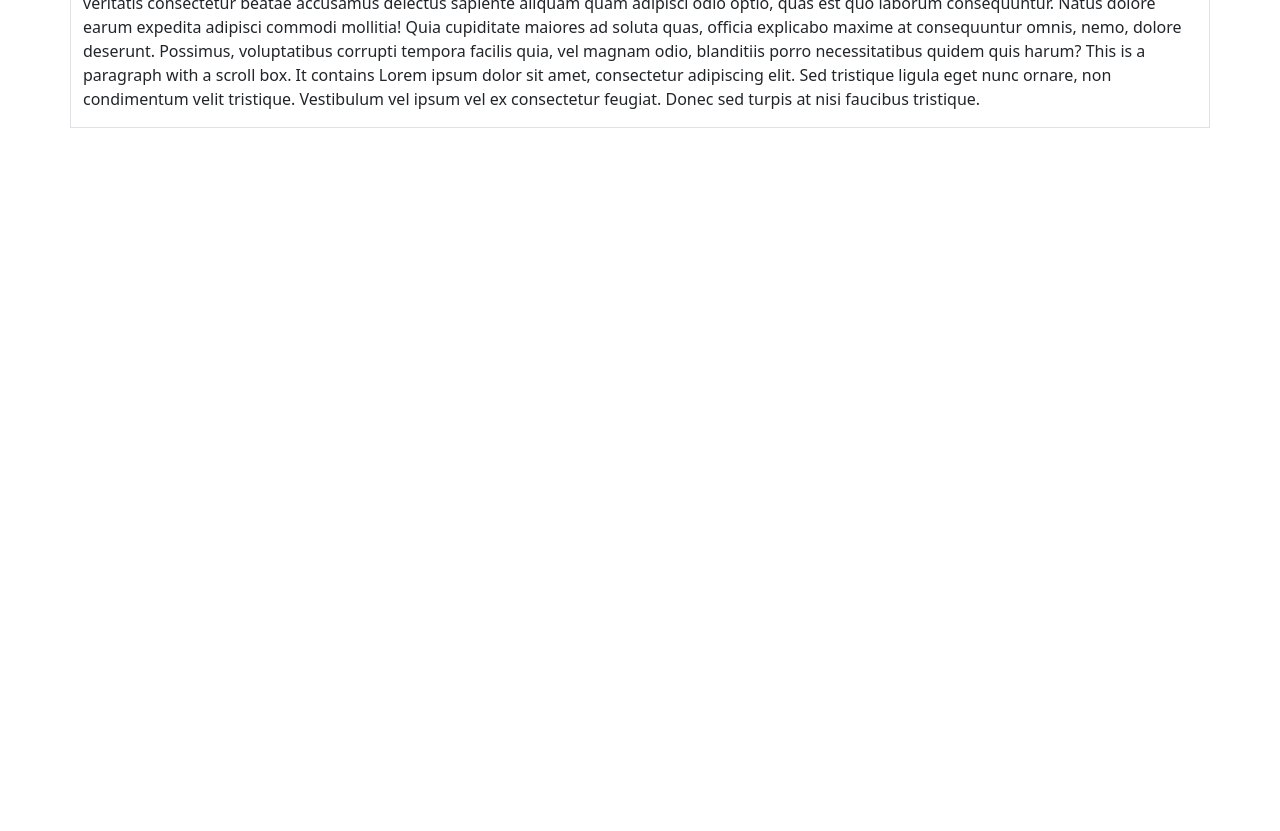
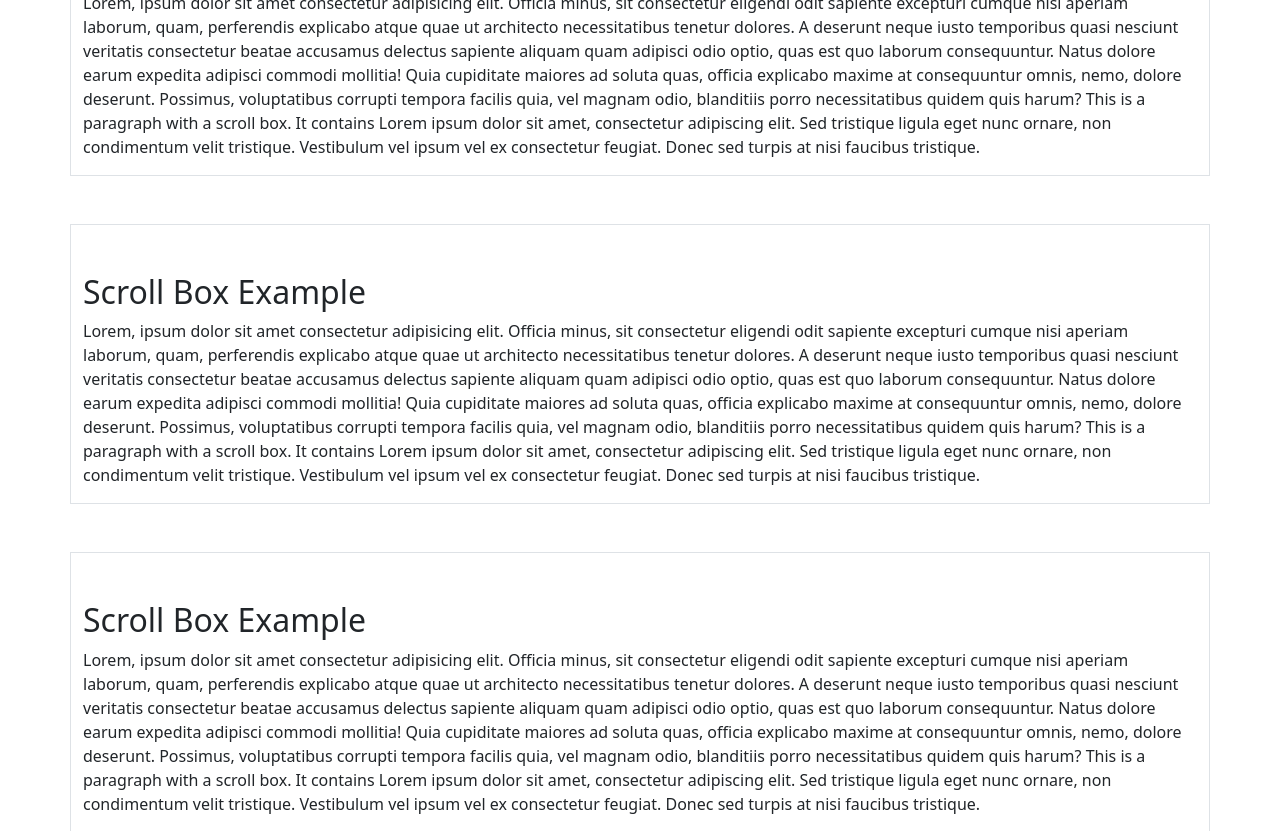
Before and after one commit to beva3/bootstrap-learning, a plain HTML site: page responsiveLayout.html in a window 1280 px wide. Shown: the part 471-1302 px from the top of the page. Before the commit the page ends 800 px from the top, so only its background shows below. Drawn offline with nearby package versions, Linux system fonts and the light colour scheme.

Commit message:
add more

```diff
--- a/responsiveLayout.html
+++ b/responsiveLayout.html
@@ -35,8 +35,24 @@
     </div>
 
     <!-- scroll -->
-     <div class="container mt-5 border">
-        <div class="scroll-box" style="max-height: 400px; overflow-y: auto;">
+     <div class="container mt-5 pt-5 border ">
+        <div class="scroll-box "  style="max-height: 400px; overflow-y: auto;">
+            <h2>Scroll Box Example</h2>
+            <p>Lorem, ipsum dolor sit amet consectetur adipisicing elit. Officia minus, sit consectetur eligendi odit sapiente excepturi cumque nisi aperiam laborum, quam, perferendis explicabo atque quae ut architecto necessitatibus tenetur dolores.
+            A deserunt neque iusto temporibus quasi nesciunt veritatis consectetur beatae accusamus delectus sapiente aliquam quam adipisci odio optio, quas est quo laborum consequuntur. Natus dolore earum expedita adipisci commodi mollitia!
+            Quia cupiditate maiores ad soluta quas, officia explicabo maxime at consequuntur omnis, nemo, dolore deserunt. Possimus, voluptatibus corrupti tempora facilis quia, vel magnam odio, blanditiis porro necessitatibus quidem quis harum? This is a paragraph with a scroll box. It contains Lorem ipsum dolor sit amet, consectetur adipiscing elit. Sed tristique ligula eget nunc ornare, non condimentum velit tristique. Vestibulum vel ipsum vel ex consectetur feugiat. Donec sed turpis at nisi faucibus tristique.</p>
+        </div>
+    </div>
+    <div class="container mt-5 pt-5 border ">
+        <div class="scroll-box "  style="max-height: 400px; overflow-y: auto;">
+            <h2>Scroll Box Example</h2>
+            <p>Lorem, ipsum dolor sit amet consectetur adipisicing elit. Officia minus, sit consectetur eligendi odit sapiente excepturi cumque nisi aperiam laborum, quam, perferendis explicabo atque quae ut architecto necessitatibus tenetur dolores.
+            A deserunt neque iusto temporibus quasi nesciunt veritatis consectetur beatae accusamus delectus sapiente aliquam quam adipisci odio optio, quas est quo laborum consequuntur. Natus dolore earum expedita adipisci commodi mollitia!
+            Quia cupiditate maiores ad soluta quas, officia explicabo maxime at consequuntur omnis, nemo, dolore deserunt. Possimus, voluptatibus corrupti tempora facilis quia, vel magnam odio, blanditiis porro necessitatibus quidem quis harum? This is a paragraph with a scroll box. It contains Lorem ipsum dolor sit amet, consectetur adipiscing elit. Sed tristique ligula eget nunc ornare, non condimentum velit tristique. Vestibulum vel ipsum vel ex consectetur feugiat. Donec sed turpis at nisi faucibus tristique.</p>
+        </div>
+    </div>
+    <div class="container mt-5 pt-5 border ">
+        <div class="scroll-box "  style="max-height: 400px; overflow-y: auto;">
             <h2>Scroll Box Example</h2>
             <p>Lorem, ipsum dolor sit amet consectetur adipisicing elit. Officia minus, sit consectetur eligendi odit sapiente excepturi cumque nisi aperiam laborum, quam, perferendis explicabo atque quae ut architecto necessitatibus tenetur dolores.
             A deserunt neque iusto temporibus quasi nesciunt veritatis consectetur beatae accusamus delectus sapiente aliquam quam adipisci odio optio, quas est quo laborum consequuntur. Natus dolore earum expedita adipisci commodi mollitia!
```
